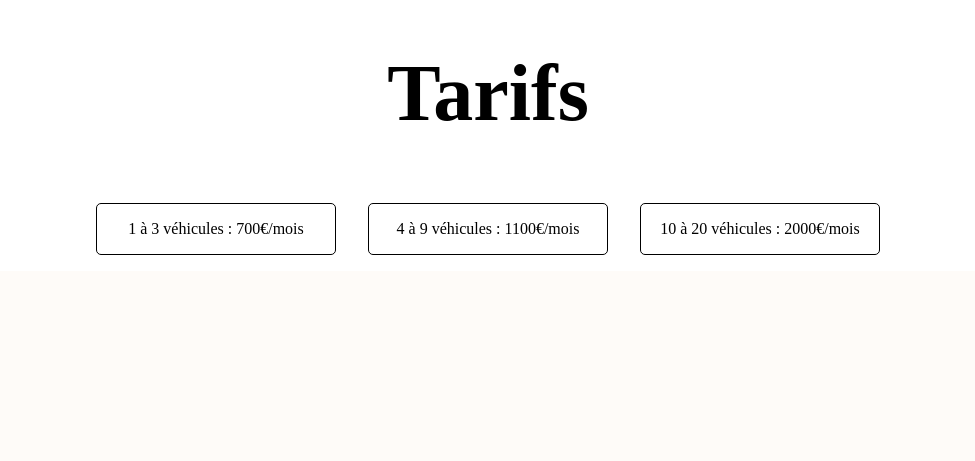
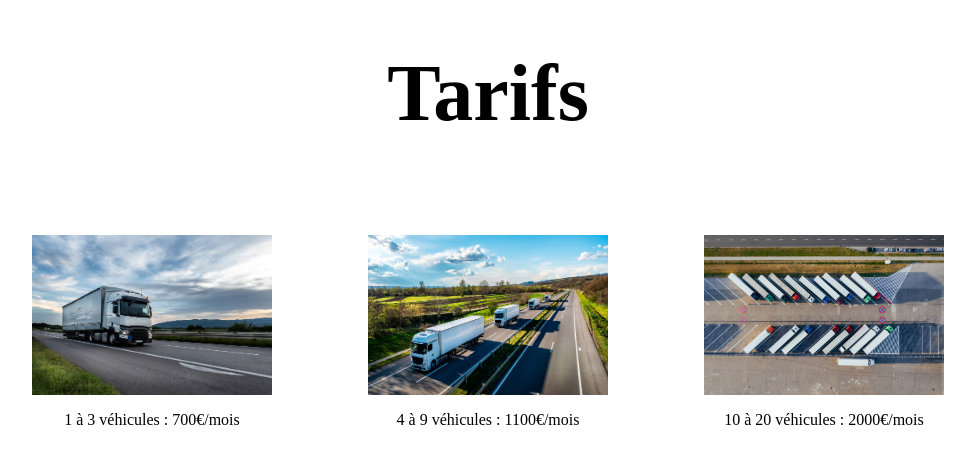
Before and after one commit to Cyrillecarre/capaciteTransport, a Symfony app: template templates/home/index.html.twig in a window 1280 px wide. Shown: the part 1576-2037 px from the top of the page, without its empty margins (152-1127 px from the left). Before the commit the page ends 1831 px from the top, so only its background shows below. Run offline with Twig, Linux system fonts and the light colour scheme; the template is opened without the code that fills it, so the values that code supplies are empty; style sheets or scripts are compiled from the project's sources; some libraries are stand-ins or nearby versions.

Commit message:
add picture

```diff
--- a/assets/styles/home.css
+++ b/assets/styles/home.css
@@ -120,7 +120,17 @@ html, body {
     align-items: center;
     margin: 1rem;
     padding: 1rem;
-    border: 1px solid black;
     border-radius: 5px;
+    width: 19rem;
+}
+
+.imgCamion {
+    display: flex;
+    justify-content: center;
+    align-items: center;
+    margin: 1rem;
     width: 15rem;
+    height: 10rem;
+    background-size: cover;
+    background-repeat: no-repeat;
 }
--- a/templates/home/index.html.twig
+++ b/templates/home/index.html.twig
@@ -62,13 +62,16 @@
 <h1 class="titleTarif">Tarifs</h1>
 <div class="tarifs">
     <div class="tarif">
-        1 à 3 véhicules : 700€/mois
+        <img class="imgCamion" src="{{ asset('images/1a3.jpg') }}" alt="camion">
+        <p>1 à 3 véhicules : 700€/mois</p>
     </div>
     <div class="tarif">
-        4 à 9 véhicules : 1100€/mois
+        <img class="imgCamion" src="{{ asset('images/4a9.jpg') }}" alt="camion">
+        <p>4 à 9 véhicules : 1100€/mois</p>
     </div>
     <div class="tarif">
-        10 à 20 véhicules : 2000€/mois
+        <img class="imgCamion" src="{{ asset('images/9a20.jpg') }}" alt="camion">
+        <p>10 à 20 véhicules : 2000€/mois</p>
     </div>
 </div>
 {% endblock %}
```
Also changed, not shown: assets/images/1a3.jpg (added), assets/images/4a9.jpg (added), assets/images/9a20.jpg (added).
